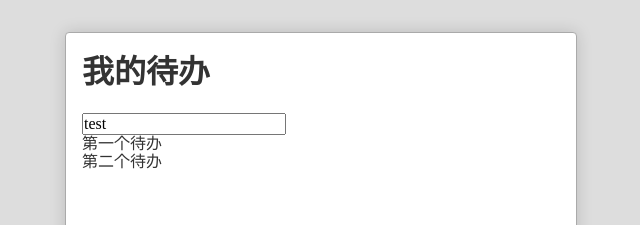
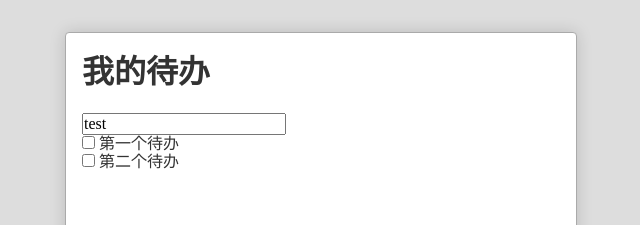
Before and after one commit to zzyo96/webpack-demo, a React (Create React App) app: page / in a window 1280 px wide. Shown: the top 225 px of the page, without its empty margins (319-959 px from the left). Built offline with nearby package versions, Linux system fonts and the light colour scheme.

Commit message:
标记为已完成/未完成

```diff
--- a/src/App.js
+++ b/src/App.js
@@ -21,7 +21,7 @@
     let todos = this.state.todoList.map((item,index)=>{
       return (
         <li>
-          <TodoItem todo={item} />
+          <TodoItem todo={item} onToggle={this.toggle.bind(this)} />
         </li>
       )
     })
@@ -40,6 +40,10 @@
       </div>
     )
   }
+  toggle(e, todo){
+    todo.status = todo.status === 'completed' ? '' : 'completed'
+    this.setState(this.state)
+  }
   changeTitle(event){
     this.setState({
       newTodo: event.target.value,
--- a/src/TodoItem.js
+++ b/src/TodoItem.js
@@ -2,6 +2,14 @@
 
 export default class TodoItem extends Component {
   render(){
-    return <div>{this.props.todo.title}</div>
+    return (
+      <div>
+      <input type="checkbox" checked={this.props.todo.status === 'completed'}
+        onChange={this.toggle.bind(this)}/> {this.props.todo.title}
+      </div>
+    )
+  }
+  toggle(e){
+    this.props.onToggle(e, this.props.todo)
   }
 }
```
Also changed, not shown: 8 other files (tests, documents, lock files or other folders).
